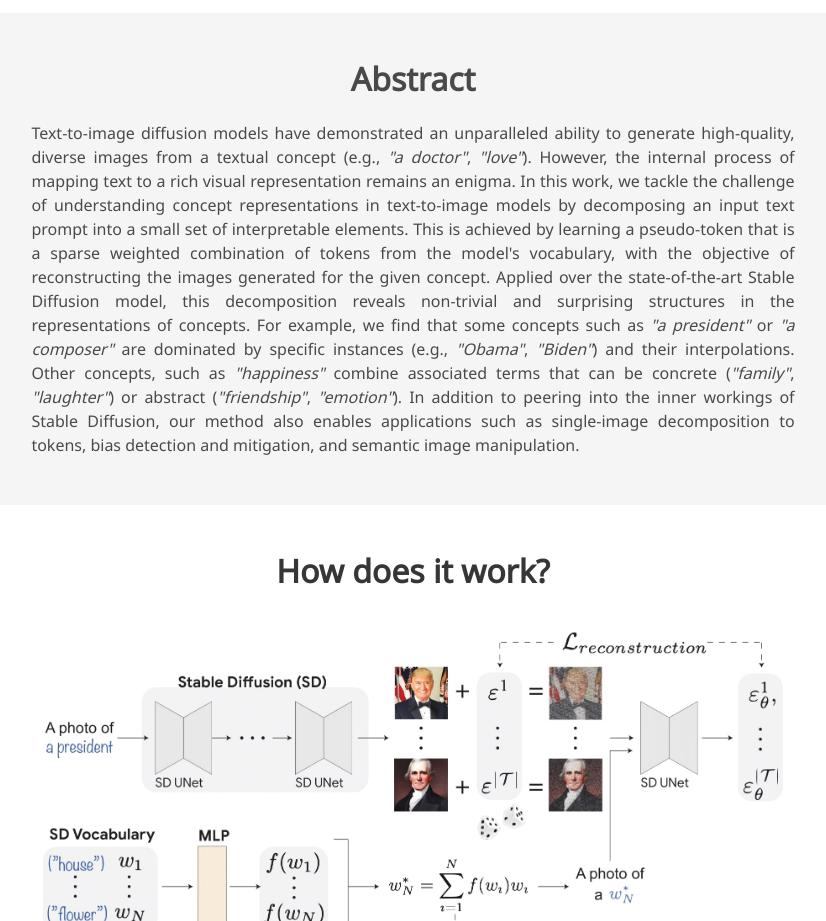
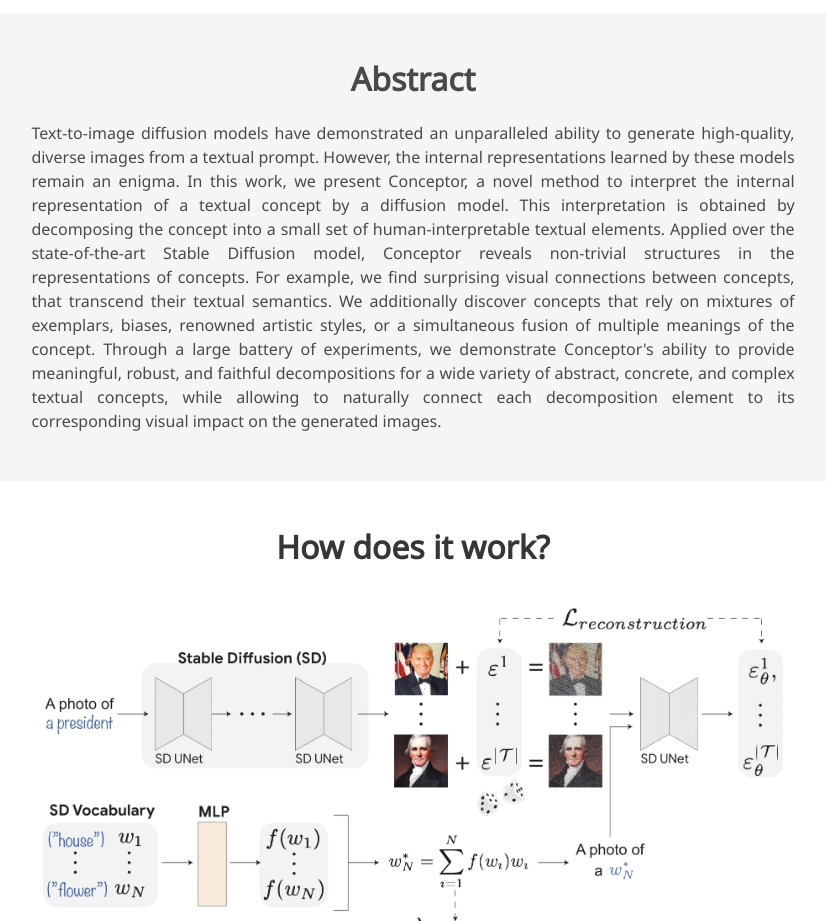
Before and after one commit to hila-chefer/Conceptor, a plain HTML site: page index.html in a window 1280 px wide. Shown: the part 860-1781 px from the top of the page, without its empty margins (227-1053 px from the left). Drawn offline with nearby package versions, Linux system fonts and the light colour scheme; some icons are missing; a web font is replaced by a local one.

Commit message:
Update index.html

```diff
--- a/index.html
+++ b/index.html
@@ -153,8 +153,8 @@
         <h2 class="title is-3">Abstract</h2>
         <div class="content has-text-justified">
           <p>
-            Text-to-image diffusion models have demonstrated an unparalleled ability to generate high-quality, diverse images from a textual concept (e.g., <i>"a doctor"</i>, <i>"love"</i>). However, the internal process of mapping text to a rich visual representation remains an enigma. In this work, we tackle the challenge of understanding concept representations in text-to-image models by decomposing an input text prompt into a small set of interpretable elements. This is achieved by learning a pseudo-token that is a sparse weighted combination of tokens from the model's vocabulary, with the objective of reconstructing the images generated for the given concept. Applied over the state-of-the-art Stable Diffusion model, this decomposition reveals non-trivial and surprising structures in the representations of concepts. For example, we find that some concepts such as <i>"a president"</i> or <i>"a composer"</i> are dominated by specific instances (e.g., <i>"Obama"</i>, <i>"Biden"</i>) and their interpolations. Other concepts, such as <i>"happiness"</i> combine associated terms that can be concrete (<i>"family"</i>, <i>"laughter"</i>) or abstract (<i>"friendship"</i>, <i>"emotion"</i>). In addition to peering into the inner workings of Stable Diffusion, our method also enables applications such as single-image decomposition to tokens, bias detection and mitigation, and semantic image manipulation.
-          </p>
+            Text-to-image diffusion models have demonstrated an unparalleled ability to generate high-quality, diverse images from a textual prompt. However, the internal representations learned by these models remain an enigma. In this work, we present Conceptor, a novel method to interpret the internal representation of a textual concept by a diffusion model. This interpretation is obtained by decomposing the concept into a small set of human-interpretable textual elements. Applied over the state-of-the-art Stable Diffusion model, Conceptor reveals non-trivial structures in the representations of concepts. For example, we find surprising visual connections between concepts, that transcend their textual semantics. We additionally discover concepts that rely on mixtures of exemplars, biases, renowned artistic styles, or a simultaneous fusion of multiple meanings of the concept. Through a large battery of experiments, we demonstrate Conceptor's ability to provide meaningful, robust, and faithful decompositions for a wide variety of abstract, concrete, and complex textual concepts, while allowing to naturally connect each decomposition element to its corresponding visual impact on the generated images.
+	  </p>
         </div>
       </div>
     </div>
```
